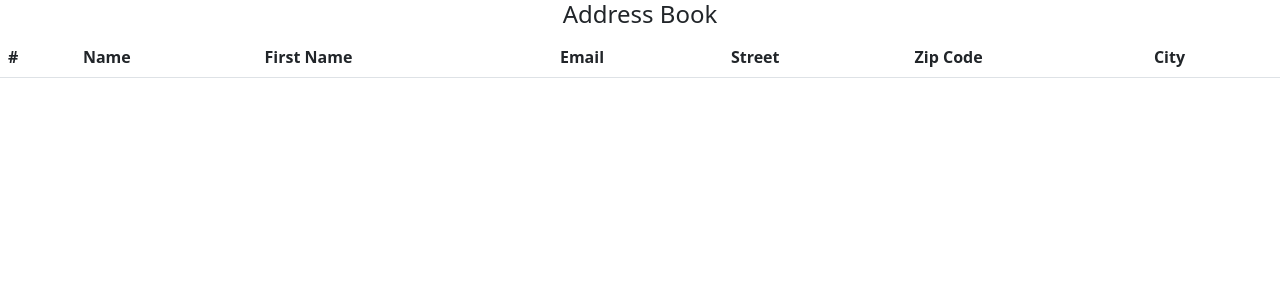
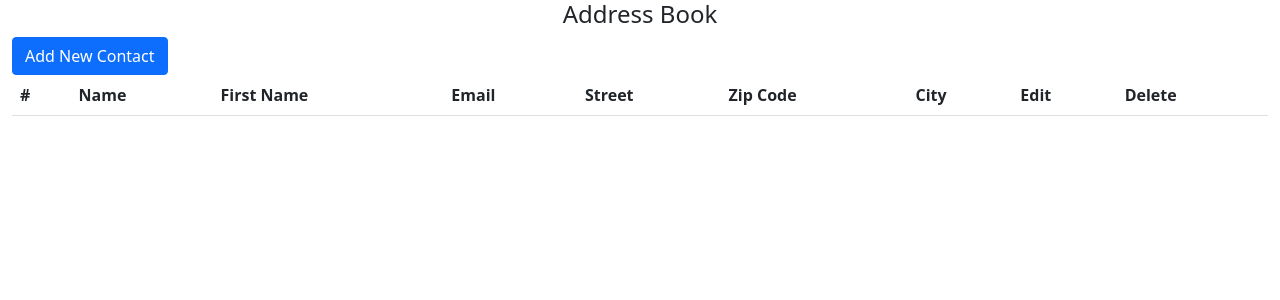
Before and after one commit to nicholasqset/kontacts, a PHP site: page / in a window 1280 px wide. Shown: the top 300 px of the page. Run offline with PHP 8.4, Linux system fonts and the light colour scheme; data that the repository does not hold is empty; some libraries are stand-ins or nearby versions.

Commit message:
initial commit

```diff
--- a/index.php
+++ b/index.php
@@ -6,9 +6,10 @@
         <title>Address Book</title>
         <link rel="stylesheet" href="assets/bootstrap/node_modules/bootstrap/dist/css/bootstrap.min.css"/>
     </head>
-    <body>
+    <body class="container-fluid">
         <h4 class="text-center font-weight-bold">Address Book</h4>
-        <div>
+        <button type="button" class="btn btn-primary" onclick="kontact.addKontact();">Add New Contact</button>
+        <div id="dv_kontacts">
             <table class="table" id="tbl_kontacts">
                 <tr>
                     <th>#</th>
@@ -18,6 +19,8 @@
                     <th>Street</th>
                     <th>Zip Code</th>
                     <th>City</th>
+                    <th>Edit</th>
+                    <th>Delete</th>
                 </tr>
             </table>
         </div>
@@ -46,10 +49,13 @@
 
                                         table += '<td>' + value2 + '</td>'
                                     }
-
+                                    let editOpt = "<a href='#'>edit</a>";
+                                    let delOpt = "<a href='#'>delete</a>";
+                                    table += '<td>' + editOpt + '</td>'
+                                    table += '<td>' + delOpt + '</td>'
                                     table += '</tr>';
 
-                                    console.log(table);
+//                                    console.log(table);
 
                                     $('#tbl_kontacts').append(table);
 
@@ -63,6 +69,10 @@
                             console.log("error: " + JSON.stringify(error));
                         }
                     });
+                },
+                addKontact: function(){
+                    console.log('adding...');
+                    $('#dv_kontacts').html('zzzzzzz');
                 }
             };
         </script>
```
